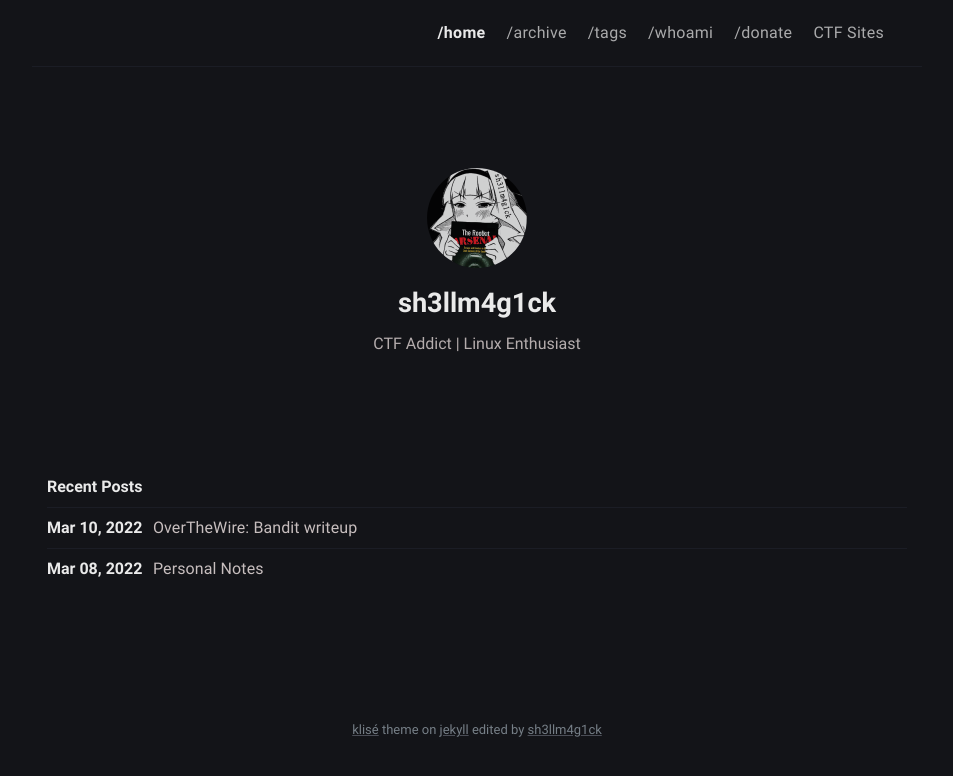
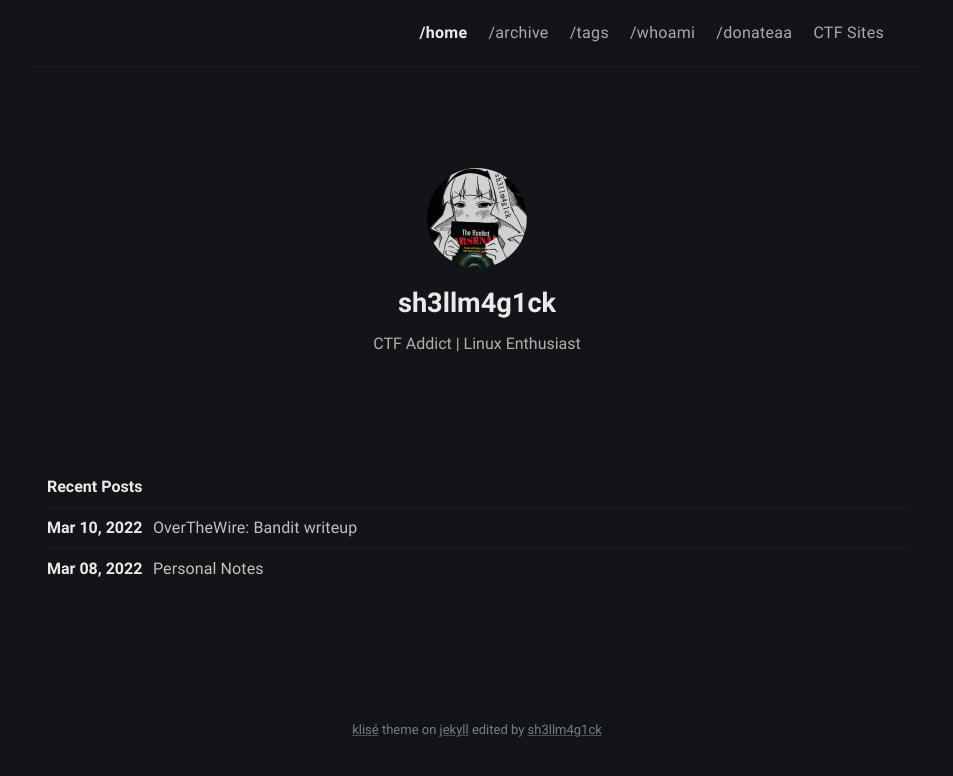
Before and after one commit to sh3llm4g1ck/sh3llm4g1ck.github.io, a Jekyll site: the page built from index.md, in a window 1280 px wide. Shown: the top 776 px of the page, without its empty margins (163-1116 px from the left). Built offline with Jekyll 4.4.1, drawn with Linux system fonts in a browser that asks for light colours.

Commit message:
Update menus.yml

```diff
--- a/_data/menus.yml
+++ b/_data/menus.yml
@@ -14,7 +14,7 @@
   url: /whoami/
   external: false # set true if you using external link, see below
 
-- title: /donate
+- title: /donateaa
   url: /donate/
   external: false # set true if you using external link, see below
 
```
